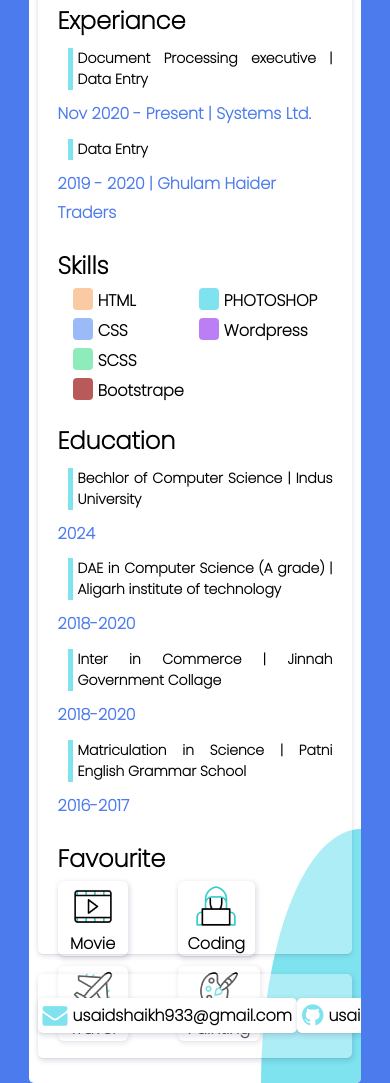
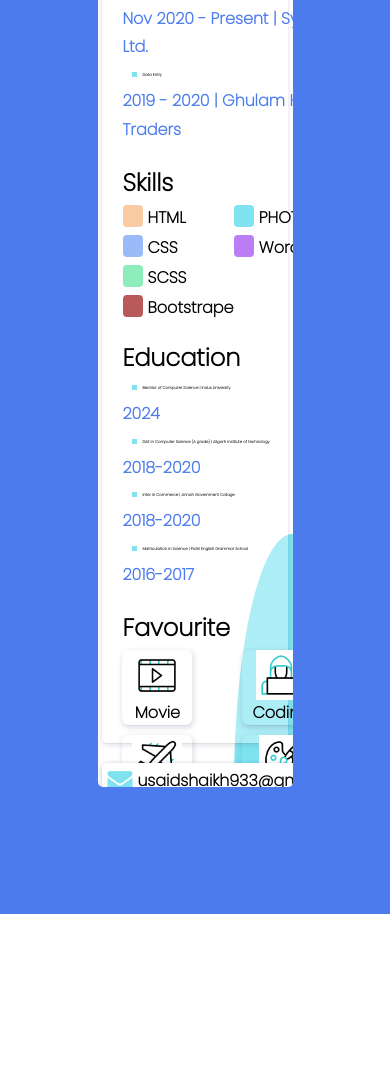
Before and after one commit to usaid7015/Resume, a plain HTML site: page index.html in a window 390 px wide. Shown: the part 521-1604 px from the top of the page. After the commit the page ends 1435 px from the top, so only its background shows below. Drawn offline with Linux system fonts and the light colour scheme; a web font is replaced by a local one.

Commit message:
Update style.css

```diff
--- a/style.css
+++ b/style.css
@@ -238,57 +238,3 @@
     justify-content: center;
     align-items: center;
 }
-
-@media screen and (max-width: 768px) {
-    .section{
-        width: 100%;
-        height: 200vh;
-        background-color: #4c7bed;
-        display: flex;
-        justify-content: center;
-        align-items: center;
-        overflow: hidden;
-    }
-
-    .cv-section{
-        background-color: white;
-        width: 100%;
-        max-width: 85%;
-        height: 180vh;
-        position: relative;
-        overflow: hidden;
-        border-radius: 5px;
-        display: flex;
-        flex-direction: column;
-    }
-
-    .cv-row{
-        position: relative;
-        background-color: rgba(255, 255, 255, 0.361);
-        width: 100%;
-        max-width: 95%;
-        margin: 40px auto 0px auto;
-        height: 160vh;
-        z-index: 9999;
-        border-radius: 5px;
-        display: flex;
-        align-items: flex-start;
-        box-shadow: rgba(50, 50, 105, 0.15) 0px 2px 5px 0px, rgba(0, 0, 0, 0.05) 0px 1px 1px 0px;
-        padding: 10px;
-    }
-
-    .about p{
-        font-size: 14px;
-    }
-    .sec-link{
-        position: relative;
-        background-color: rgba(255, 255, 255, 0.361);
-        width: 100%;
-        max-width: 95%;
-        height: 10vh;
-        margin: 20px auto 20px auto;
-        z-index: 9999;
-        border-radius: 5px;
-        box-shadow: rgba(50, 50, 105, 0.15) 1px 2px 5px 1px, rgba(0, 0, 0, 0.05) 0px 1px 1px 0px;
-    }
-}
```
